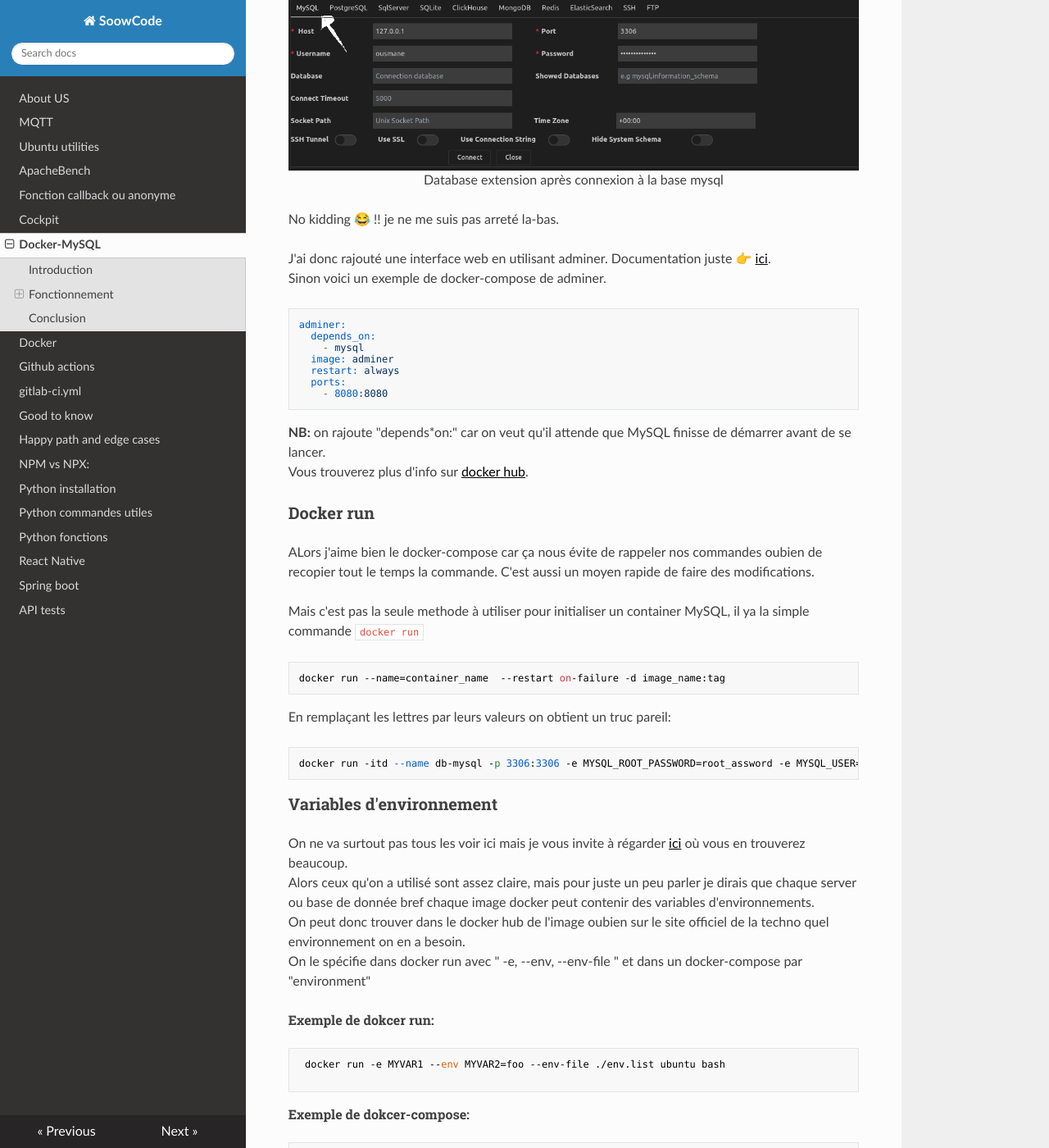
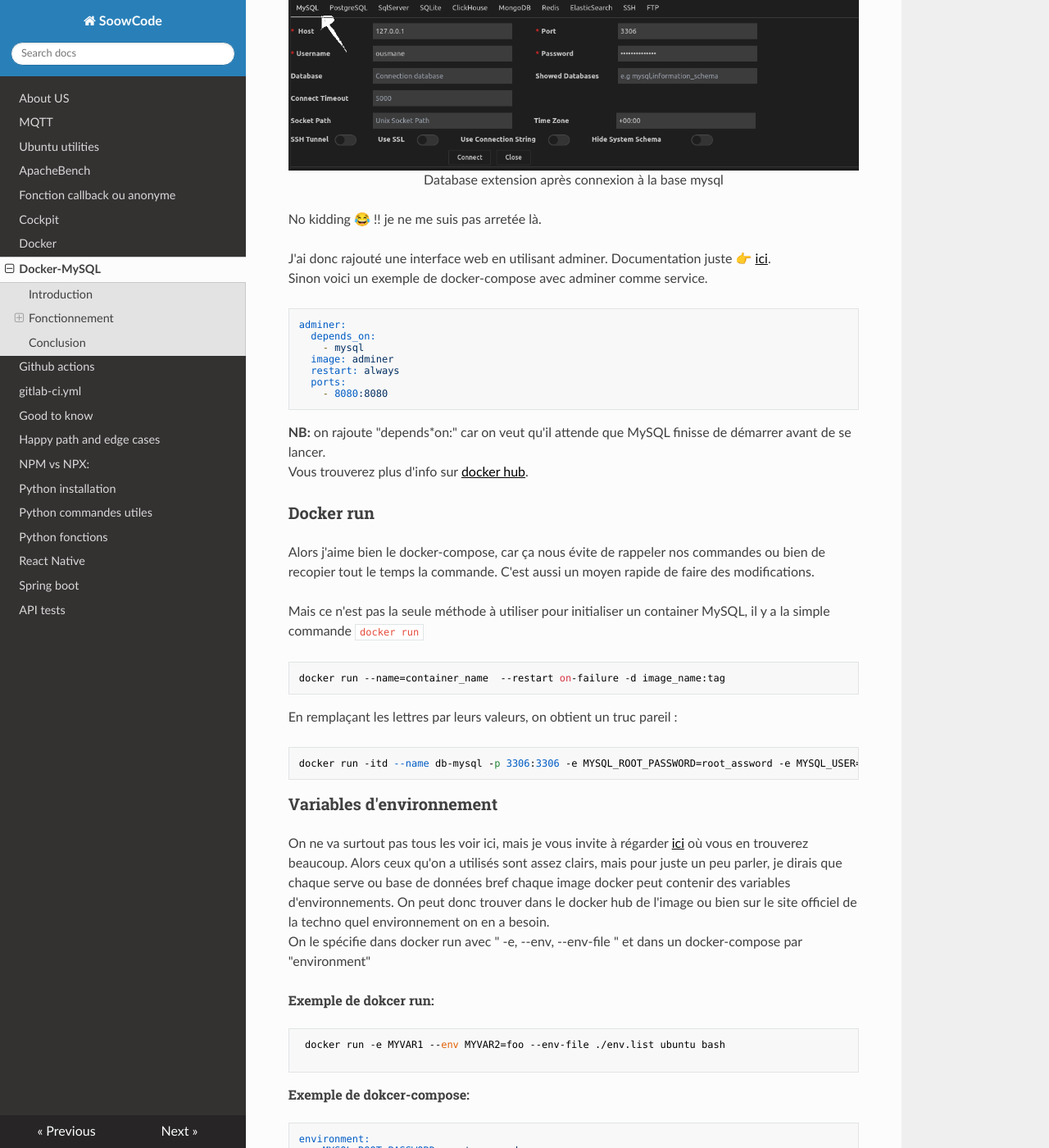
Before and after one commit to soowcode/soowcode.github.io, an MkDocs documentation site: the page built from docs/docker-mysql.md, in a window 1280 px wide and 1400 px high, scrolled down 2133 px. Shown: the whole window at 82% size. Built offline with MkDocs 1.6.1, drawn with Linux system fonts in a browser that asks for light colours; nearby versions of some CDN libraries; some of the changed text lies outside the part shown.

Commit message:
#3: update docker

````diff
--- a/docs/docker-mysql.md
+++ b/docs/docker-mysql.md
@@ -59,19 +59,19 @@
 - Le "db-mysql" est nom du conteneur
 - Le "bash" à la fin signifie qu'on veut exécuter "db-mysql" en mode bash
 
-> Sachez que si on utilisait "docker-compose exec" on allait utiliser le nom du service, car docker-compose manipule les services tandisque docker manipule les containers.
+> Sachez que le "docker-compose" manipule les services, mais que docker lui seul manipule les containers.
 
-Mais, perso j'ai choisi d'installer sur vscode l'extension database qui me permet de me connecter et manipuler MySQL avec une jolie interface <a style="text-decoration: underline; color:black" href="https://marketplace.visualstudio.com/items?itemName=bajdzis.vscode-database">plus d'info sur l'extension database.</a>
+Mais, perso, j'ai choisi d'installer sur vscode l'extension database qui me permet de me connecter et de manipuler MySQL avec une jolie interface <a style="text-decoration: underline; color:black" href="https://marketplace.visualstudio.com/items?itemName=bajdzis.vscode-database">plus d'info sur l'extension database.</a>
 
 <div style="text-align:center">
 <img src="../../img/mysql_r.png" alt="drawing" />
 <p>Database extension après connexion à la base mysql</p>
 </div>
 
-No kidding 😂 !! je ne me suis pas arreté la-bas.
+No kidding 😂 !! je ne me suis pas arretée là.
 
 J'ai donc rajouté une interface web en utilisant adminer. Documentation juste 👉 <a style="text-decoration: underline; color:black" href="https://www.adminer.org/"> ici</a>.
-Sinon voici un exemple de docker-compose de adminer.
+Sinon voici un exemple de docker-compose avec adminer comme service.
 
 ```yml
 adminer:
@@ -88,15 +88,15 @@
 
 ### Docker run
 
-ALors j'aime bien le docker-compose car ça nous évite de rappeler nos commandes oubien de recopier tout le temps la commande. C'est aussi un moyen rapide de faire des modifications.
+Alors j'aime bien le docker-compose, car ça nous évite de rappeler nos commandes ou bien de recopier tout le temps la commande. C'est aussi un moyen rapide de faire des modifications.
 
-Mais c'est pas la seule methode à utiliser pour initialiser un container MySQL, il ya la simple commande `docker run`
+Mais ce n'est pas la seule méthode à utiliser pour initialiser un container MySQL, il y a la simple commande `docker run`
 
 ```
 docker run --name=container_name  --restart on-failure -d image_name:tag
 ```
 
-En remplaçant les lettres par leurs valeurs on obtient un truc pareil:
+En remplaçant les lettres par leurs valeurs, on obtient un truc pareil :
 
 ```
 docker run -itd --name db-mysql -p 3306:3306 -e MYSQL_ROOT_PASSWORD=root_assword -e MYSQL_USER=mon_user -e   MYSQL_PASSWORD=user_password -e MYSQL_DATABASE=database_name  mysql:5.7.36
@@ -104,9 +104,9 @@
 
 ### Variables d'environnement
 
-On ne va surtout pas tous les voir ici mais je vous invite à régarder <a href="https://dev.mysql.com/doc/refman/5.7/en/environment-variables.html" style="text-decoration: underline; color:black" > ici</a> où vous en trouverez beaucoup.
-Alors ceux qu'on a utilisé sont assez claire, mais pour juste un peu parler je dirais que chaque server ou base de donnée bref chaque image docker peut contenir des variables d'environnements.
-On peut donc trouver dans le docker hub de l'image oubien sur le site officiel de la techno quel environnement on en a besoin.
+On ne va surtout pas tous les voir ici, mais je vous invite à régarder <a href="https://dev.mysql.com/doc/refman/5.7/en/environment-variables.html" style="text-decoration: underline; color:black" > ici</a> où vous en trouverez beaucoup.
+Alors ceux qu'on a utilisés sont assez clairs, mais pour juste un peu parler, je dirais que chaque serve ou base de données bref chaque image docker peut contenir des variables d'environnements.
+On peut donc trouver dans le docker hub de l'image ou bien sur le site officiel de la techno quel environnement on en a besoin.
 On le spécifie dans docker run avec " -e, --env, --env-file " et dans un docker-compose par "environment"
 
 <h6> Exemple de dokcer run:</h6>
````
Also changed, not shown: other parts of docs/docker-mysql.md (+3 -3 lines), docs/docker-.md (added, +214 -0 lines), docs/docker.md (deleted, +0 -189 lines).
